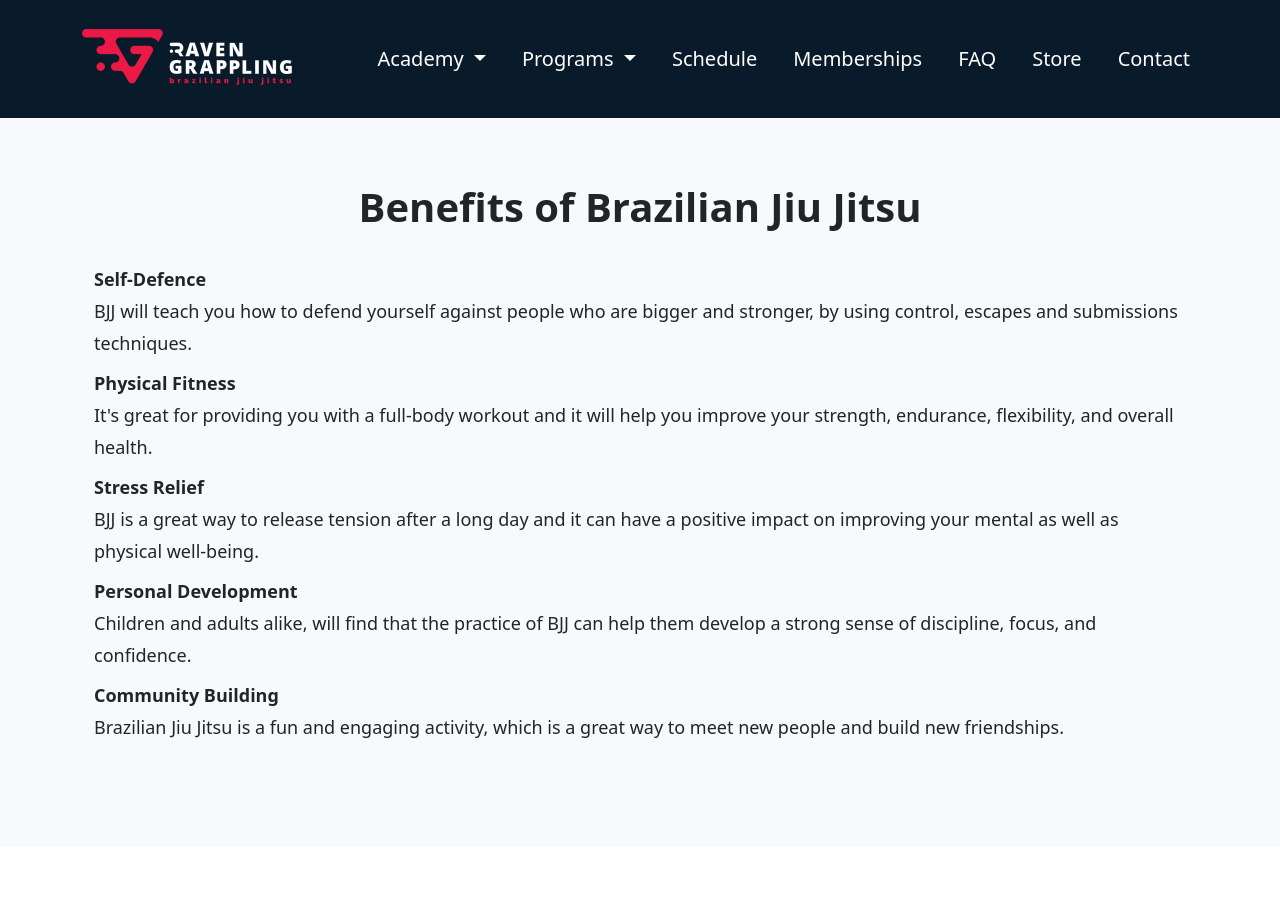
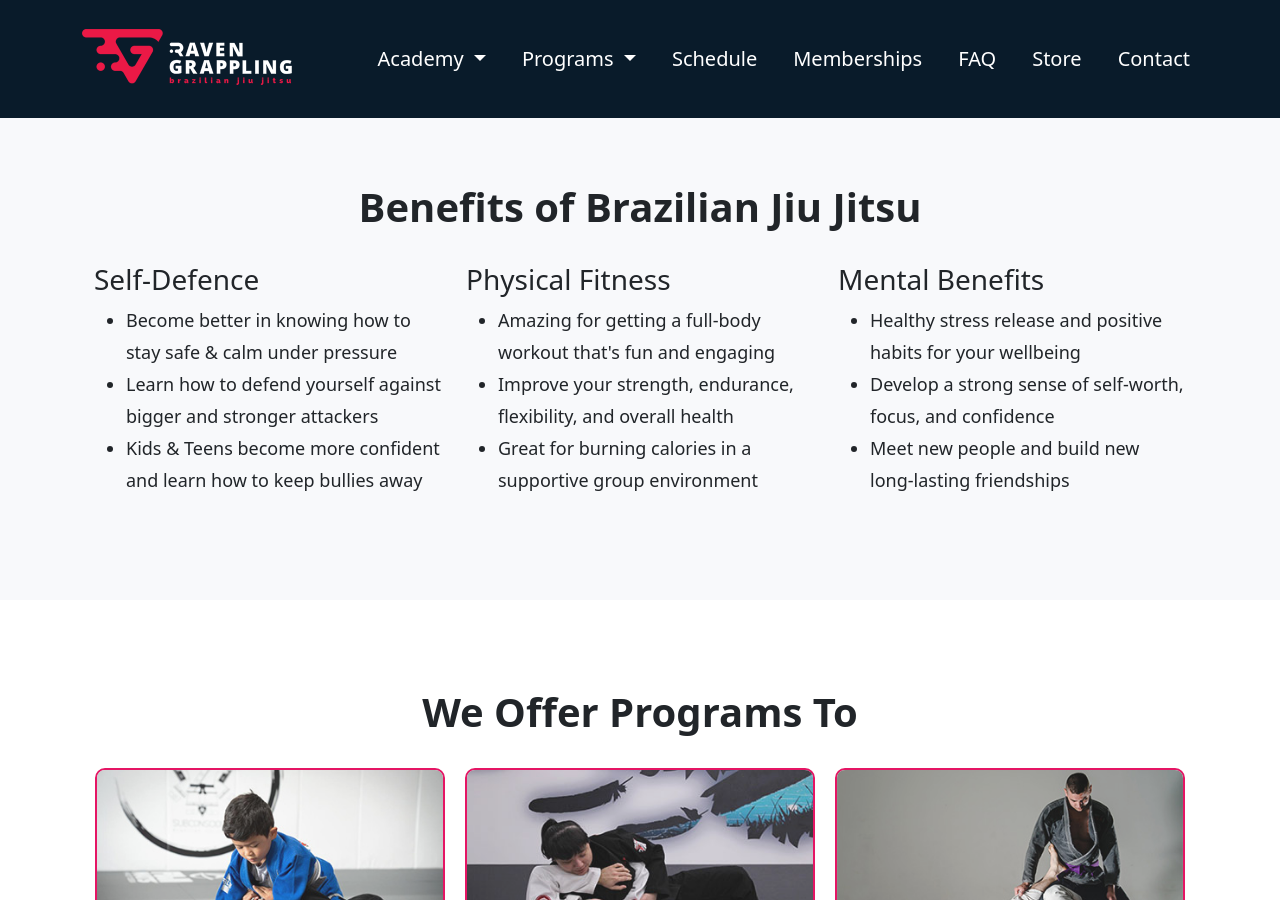
Before and after one commit to RavenGrappling/RavenGrappling.github.io, a Jekyll site: the page built from index.md, in a window 1280 px wide and 900 px high, scrolled down 1951 px. Built offline with Jekyll 4.4.1, drawn with Linux system fonts in a browser that asks for light colours.

Commit message:
new copy with 3 columns

```diff
--- a/index.md
+++ b/index.md
@@ -96,38 +96,32 @@ layout: default
   <div class="container py-5 px-4 p-lg-4">
     <h1 class="text-center fw-bold">Benefits of Brazilian Jiu Jitsu</h1>
 
-    <dl>
-      <dt>
-        Self-Defence
-      </dt>
-      <dd>
-        BJJ will teach you how to defend yourself against people who are bigger and stronger, by using control, escapes and submissions techniques.
-      </dd>
-      <dt>
-        Physical Fitness
-      </dt>
-      <dd>
-        It's great for providing you with a full-body workout and it will help you improve your strength, endurance, flexibility, and overall health.
-      </dd>
-      <dt>
-        Stress Relief
-      </dt>
-      <dd>
-        BJJ is a great way to release tension after a long day and it can have a positive impact on improving your mental as well as physical well-being.
-      </dd>
-      <dt>
-        Personal Development
-      </dt>
-      <dd>
-        Children and adults alike, will find that the practice of BJJ can help them develop a strong sense of discipline, focus, and confidence.
-      </dd>
-      <dt>
-        Community Building
-      </dt>
-      <dd>
-        Brazilian Jiu Jitsu is a fun and engaging activity, which is a great way to meet new people and build new friendships.
-      </dd>
-    </dl>
+    <div class="row">
+      <div class="col-sm">
+        <h3>Self-Defence</h3>
+        <ul>
+          <li>Become better in knowing how to stay safe & calm under pressure</li>
+          <li>Learn how to defend yourself against bigger and stronger attackers</li>
+          <li>Kids & Teens become more confident and learn how to keep bullies away</li>
+        </ul>
+      </div>
+      <div class="col-sm">
+        <h3>Physical Fitness</h3>
+        <ul>
+          <li>Amazing for getting a full-body workout that's fun and engaging</li>
+          <li>Improve your strength, endurance, flexibility, and overall health</li>
+          <li>Great for burning calories in a supportive group environment</li>
+        </ul>
+      </div>
+      <div class="col-sm">
+        <h3>Mental Benefits</h3>
+        <ul>
+          <li>Healthy stress release and positive habits for your wellbeing</li>
+          <li>Develop a strong sense of self-worth, focus, and confidence</li>
+          <li>Meet new people and build new long-lasting friendships</li>
+        </ul>
+      </div>
+    </div>
   </div>
 </div>
 
```
